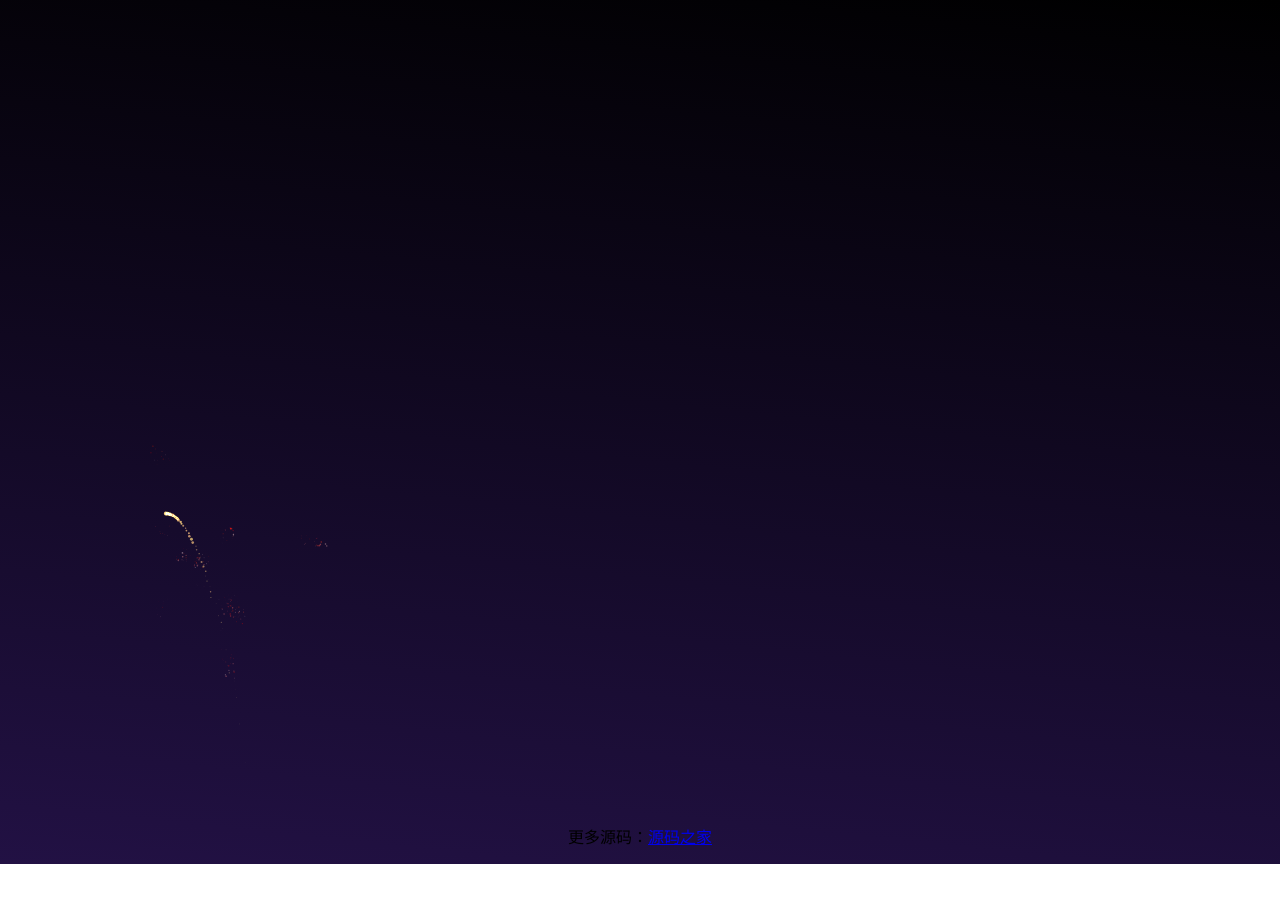
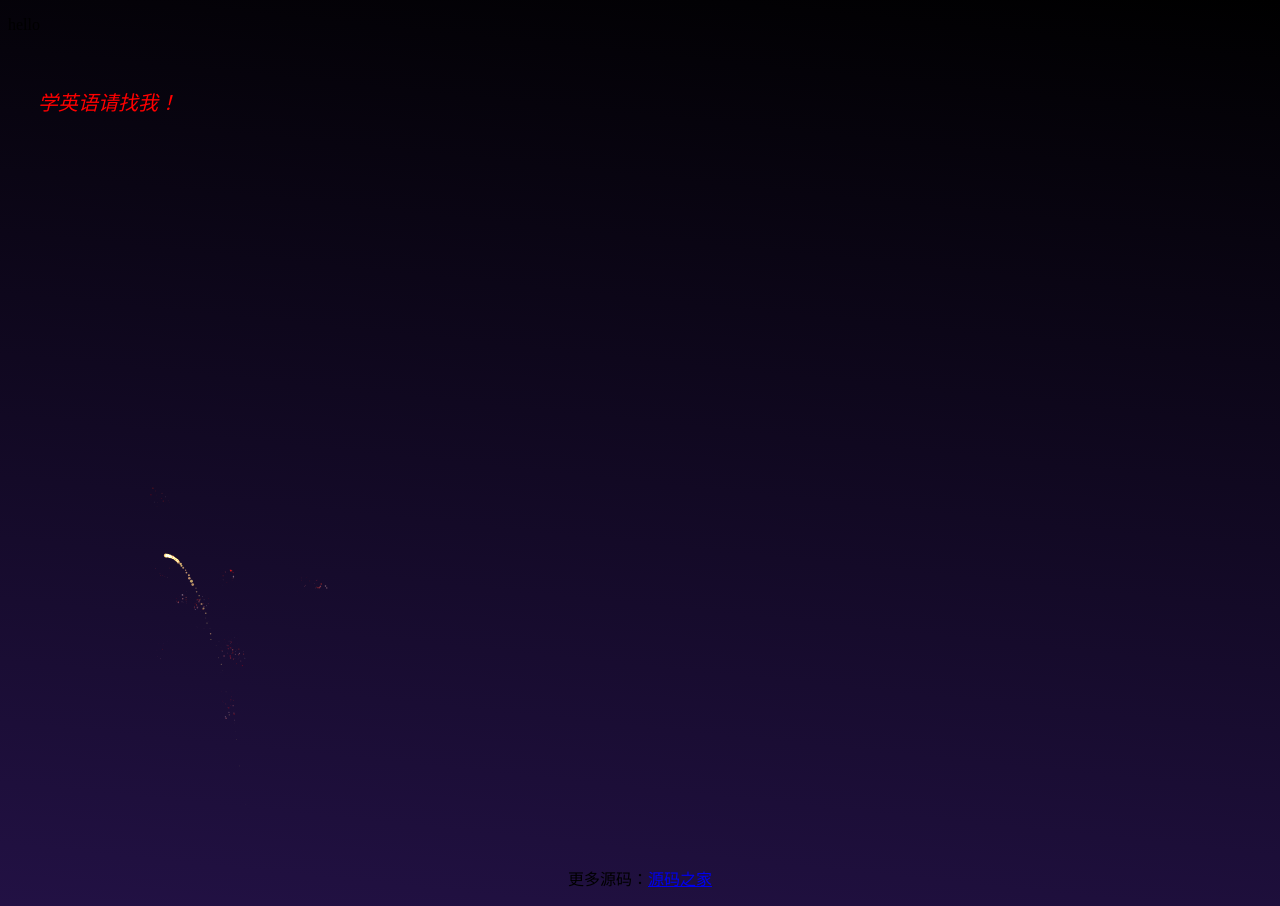
Before and after one commit to kylinzsx/kylinzsx.github.io, a plain HTML site: page index.html in a window 1280 px wide. Before the commit the page ends 864 px from the top, so only its background shows below. Drawn offline with Linux system fonts and the light colour scheme.

Commit message:
加文字

```diff
--- a/index.html
+++ b/index.html
@@ -15,6 +15,8 @@ canvas { display: block; }</style>
 </head>
 <body>
 <div></div>
+
+<p> hello  </p>
 
 <script>
 class Vector2 {
@@ -261,6 +263,10 @@ const render = function() {
 	time.update();
 	context.clearRect(0, 0, canvas.width, canvas.height);
 
+	context.font = "italic 20px 黑体";
+	context.fillStyle = "Red";
+	context.fillText("学英语请找我！",30,60,200);
+
 	rockets.forEach(function(rocket) {
 		rocket.update(time);
 		rocket.render(canvas, context);
```
